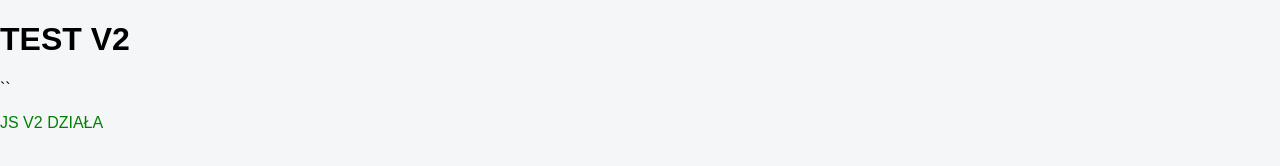
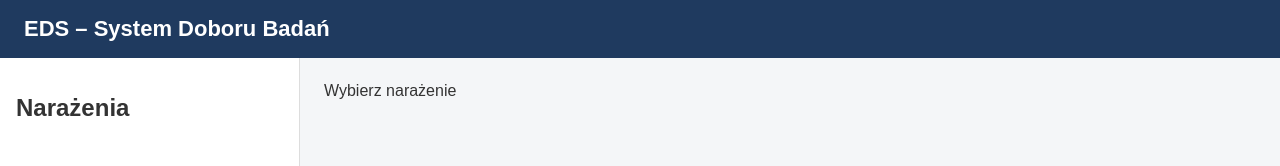
Before and after one commit to TomeVoo/eds-demo-clean, a website: page index.html in a window 1280 px wide. Shown: the top 166 px of the page. Drawn offline with Linux system fonts and the light colour scheme; no server answers.

Commit message:
Update index.html

```diff
--- a/index.html
+++ b/index.html
@@ -1,16 +1,28 @@
 <!DOCTYPE html>
 <html lang="pl">
 <head>
-  <meta charset="UTF-8" />
-  <title>EDS TEST V2</title>
+  <meta charset="UTF-8">
+  <title>EDS – System Doboru Badań</title>
 
-  <link rel="stylesheet" href="/styles.v2.css">
+  <link rel="stylesheet" href="./styles.css">
 </head>
 <body>
 
-  <h1>TEST V2</h1>
+<header class="app-header">
+  <h1>EDS – System Doboru Badań</h1>
+</header>
 
-  <script src="/app.v2.js"></script>
+<div class="app-container">
+  <aside class="sidebar">
+    <h2>Narażenia</h2>
+    <ul id="exposuresList"></ul>
+  </aside>
+
+  <main class="details">
+    <div id="detailsContent">Wybierz narażenie</div>
+  </main>
+</div>
+
+<script src="./app.js"></script>
 </body>
 </html>
-``
```
